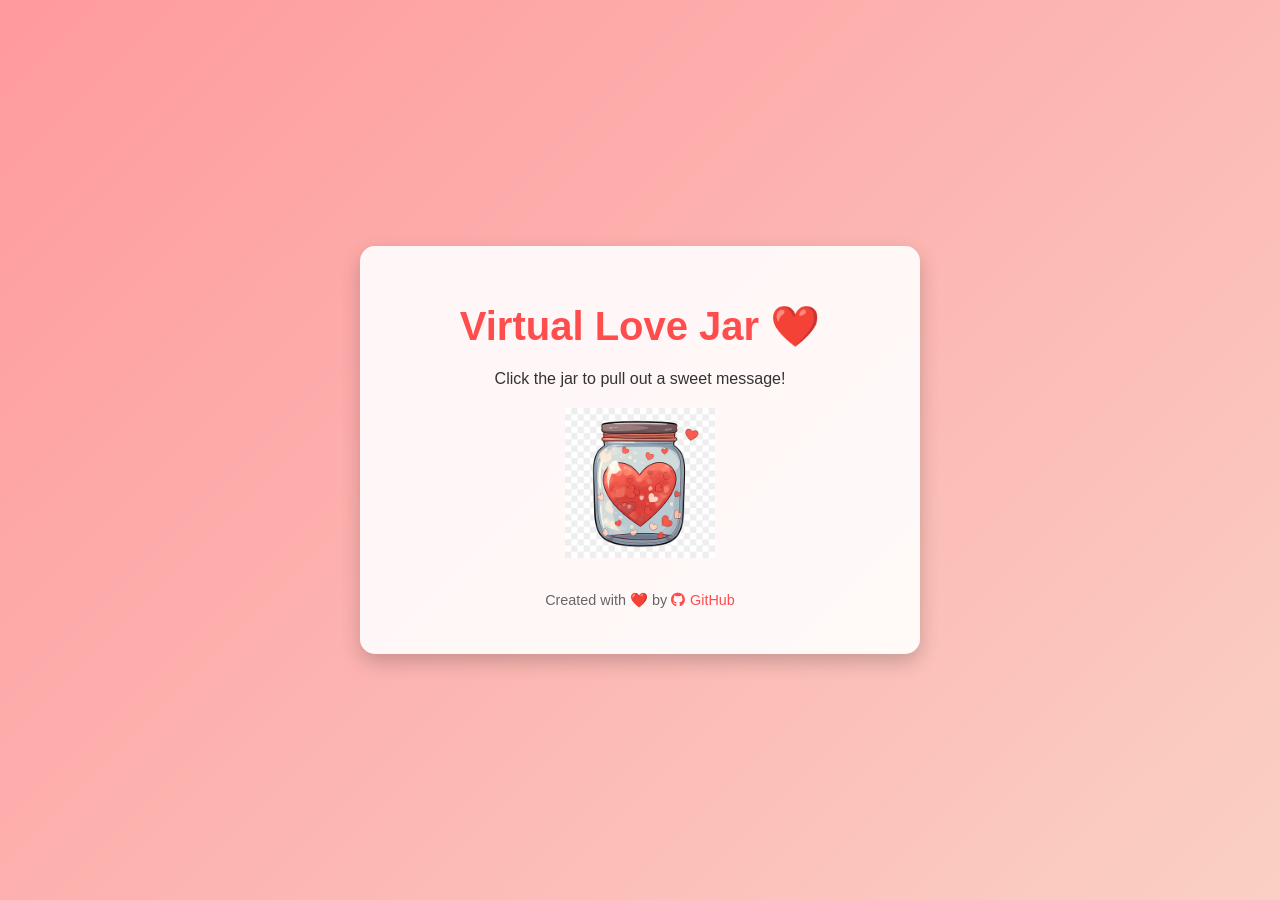
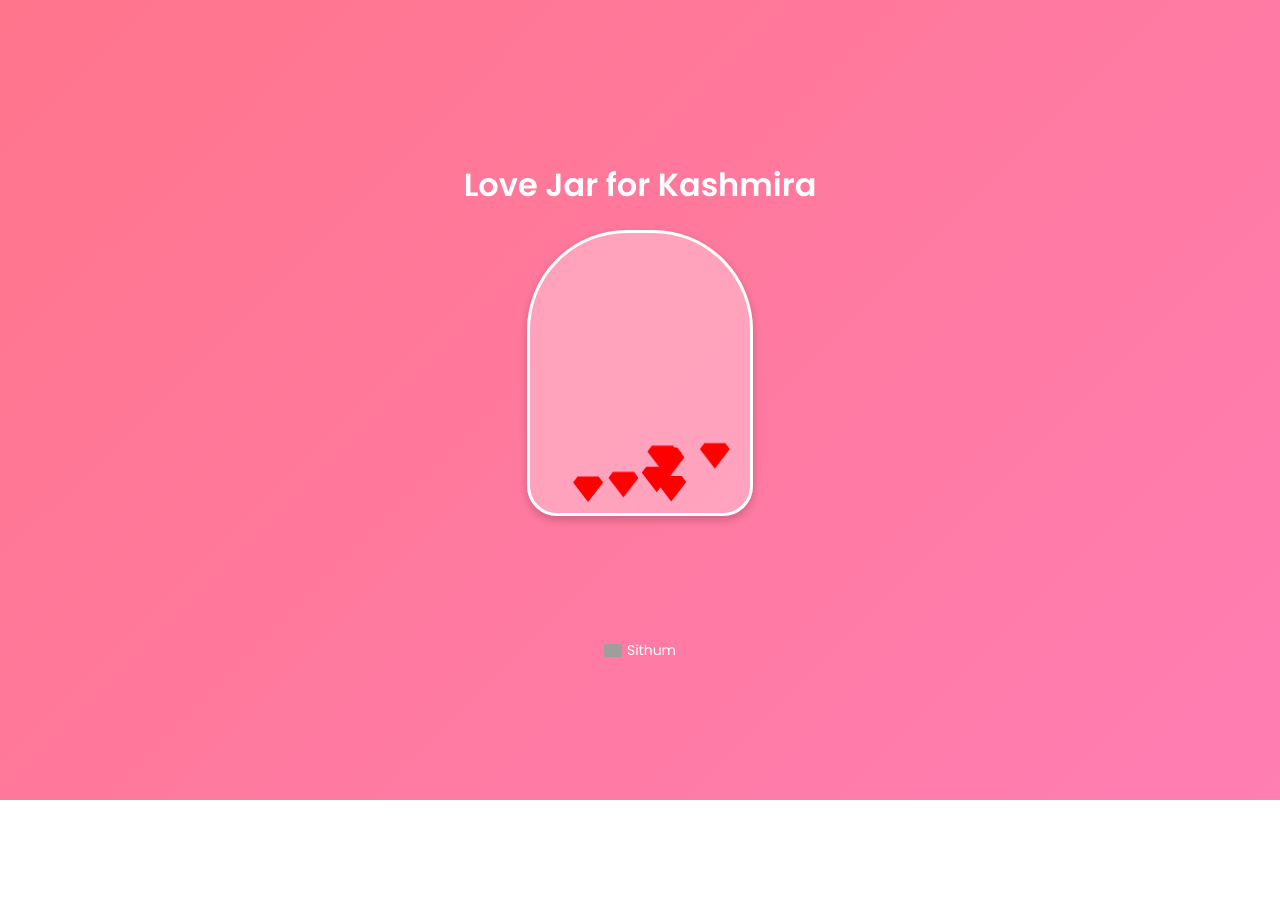
Before and after one commit to Sithum0910/Virtual-love-jar, a plain HTML site: page index.html in a window 1280 px wide. After the commit the page ends 800 px from the top, so only its background shows below. Drawn offline with Linux system fonts and the light colour scheme; grey boxes are pictures that could not be loaded.

Commit message:
Update index.html

```diff
--- a/index.html
+++ b/index.html
@@ -3,161 +3,161 @@
 <head>
     <meta charset="UTF-8">
     <meta name="viewport" content="width=device-width, initial-scale=1.0">
-  <title>Virtual Love Jar ❤️</title>
-  <link rel="stylesheet" href="https://cdnjs.cloudflare.com/ajax/libs/font-awesome/6.0.0/css/all.min.css">
+    <title>Love Jar for Kashmira</title>
     <style>
+        /* Premium Font */
+        @import url('https://fonts.googleapis.com/css2?family=Poppins:wght@300;400;600&display=swap');
+
         body {
-      font-family: 'Arial', sans-serif;
-      background: linear-gradient(135deg, #ff9a9e, #fad0c4);
-      color: #333;
-      text-align: center;
-      padding: 50px;
-      margin: 0;
+            font-family: 'Poppins', sans-serif;
+            background: linear-gradient(135deg, #ff758c, #ff7eb3);
             display: flex;
             justify-content: center;
             align-items: center;
-      min-height: 100vh;
+            height: 100vh;
+            flex-direction: column;
+            text-align: center;
+            color: white;
+            margin: 0;
         }
 
-    .container {
-      background: rgba(255, 255, 255, 0.9);
-      padding: 30px;
-      border-radius: 15px;
-      box-shadow: 0 8px 20px rgba(0, 0, 0, 0.2);
-      max-width: 500px;
-      width: 100%;
-      animation: fadeIn 1.5s ease-in;
+        .jar-container {
+            position: relative;
+            width: 220px;
+            height: 260px;
+            background: rgba(255, 255, 255, 0.3);
+            border-radius: 100px 100px 30px 30px;
+            border: 3px solid white;
+            display: flex;
+            justify-content: center;
+            align-items: flex-end;
+            overflow: hidden;
+            padding-bottom: 20px;
+            box-shadow: 0px 4px 10px rgba(0, 0, 0, 0.2);
         }
 
-    h1 {
-      color: #ff4d4d;
-      font-size: 2.5em;
-      margin-bottom: 20px;
+        .heart {
+            position: absolute;
+            width: 30px;
+            height: 30px;
+            background: red;
+            clip-path: polygon(50% 15%, 85% 15%, 100% 35%, 50% 100%, 0% 35%, 15% 15%);
+            cursor: pointer;
+            transition: transform 0.2s ease-in-out;
         }
 
-    .jar {
-      cursor: pointer;
-      margin: 20px 0;
-      transition: transform 0.3s ease;
+        .heart:hover {
+            transform: scale(1.2);
         }
 
-    .jar img {
-      width: 150px;
-      height: auto;
+        /* Floating animation */
+        @keyframes float {
+            0% { transform: translateY(0); }
+            50% { transform: translateY(-10px); }
+            100% { transform: translateY(0); }
         }
 
-    .jar:hover {
-      transform: scale(1.1);
+        .heart:nth-child(odd) { animation: float 3s infinite ease-in-out; }
+        .heart:nth-child(even) { animation: float 4s infinite ease-in-out; }
+
+        .quote-box {
+            margin-top: 20px;
+            background: rgba(255, 255, 255, 0.2);
+            padding: 15px;
+            border-radius: 10px;
+            font-size: 18px;
+            font-weight: 600;
+            width: 250px;
+            min-height: 50px;
+            display: flex;
+            justify-content: center;
+            align-items: center;
+            opacity: 0;
+            transition: opacity 0.5s ease-in-out;
         }
 
-    #message-container {
-      margin-top: 20px;
-      padding: 15px;
-      background: rgba(255, 255, 255, 0.9);
-      border-radius: 10px;
-      box-shadow: 0 4px 10px rgba(0, 0, 0, 0.1);
-      animation: fadeIn 0.5s ease-in;
+        .quote-box.show {
+            opacity: 1;
         }
 
-    #message {
-      font-size: 1.2em;
-      color: #ff4d4d;
+        .footer {
+            margin-top: 20px;
+            font-size: 14px;
         }
 
-    .hidden {
-      display: none;
-    }
-
-    .save-button {
-      margin-top: 15px;
-      padding: 10px 20px;
-      background: #ff4d4d;
+        .footer a {
             color: white;
-      border: none;
-      border-radius: 5px;
-      cursor: pointer;
-      font-size: 1em;
-      transition: background 0.3s ease;
-    }
-
-    .save-button:hover {
-      background: #ff1a1a;
-    }
-
-    footer {
-      margin-top: 30px;
-      font-size: 0.9em;
-      color: #666;
-    }
-
-    footer a {
-      color: #ff4d4d;
             text-decoration: none;
-      display: inline-flex;
+            display: flex;
             align-items: center;
+            justify-content: center;
             gap: 5px;
         }
 
-    footer a:hover {
-      text-decoration: underline;
-    }
-
-    @keyframes fadeIn {
-      from { opacity: 0; }
-      to { opacity: 1; }
+        .footer img {
+            width: 18px;
         }
     </style>
 </head>
 <body>
-  <div class="container">
-    <h1>Virtual Love Jar ❤️</h1>
-    <p>Click the jar to pull out a sweet message!</p>
-    <div class="jar" onclick="showMessage()">
-      <img src="https://raw.githubusercontent.com/Sithum0910/Virtual-love-jar/refs/heads/main/png-transparent-valentine-s-day-mason-jar-hearts-thumbnail.png" alt="Love Jar">
+
+    <h1>Love Jar for Kashmira</h1>
+
+    <div class="jar-container" id="jar">
+        <!-- Hearts will be added dynamically -->
     </div>
-    <div id="message-container" class="hidden">
-      <p id="message"></p>
-      <button class="save-button" onclick="saveMessage()">Save Message</button>
+
+    <div class="quote-box" id="quoteBox">Click a heart to see a love message!</div>
+
+    <div class="footer">
+        <a href="https://github.com/Sithum0910" target="_blank">
+            <img src="https://cdn-icons-png.flaticon.com/512/25/25231.png" alt="GitHub"> Sithum
+        </a>
     </div>
-    <footer>
-      <p>Created with ❤️ by <a href="https://github.com/Sithum0910" target="_blank"><i class="fab fa-github"></i> GitHub</a></p>
-    </footer>
-  </div>
-  <audio id="sound-effect" src="assets/message-sound.mp3"></audio>
+
     <script>
-    const messages = [
-      "You make me the happiest person in the world.",
-      "I love the way you laugh.",
-      "You’re my favorite person to talk to.",
-      "I can’t wait to see you again.",
-      "You’re my everything.",
-      "Every moment with you is a treasure.",
-      "I love you more than words can express.",
-      "You’re the best thing that ever happened to me.",
-      "I’m so grateful to have you in my life.",
-      "You’re my sunshine on a cloudy day."
+        const quotes = [
+            "You are the light of my life ❤️",
+            "Every moment with you is a blessing 💖",
+            "My heart beats only for you 💕",
+            "You are my sunshine on a rainy day ☀️",
+            "Forever and always, my love 💞",
+            "I love you more than words can say 💘",
+            "You are my dream come true 😘",
+            "Your love makes my world magical ✨",
+            "I cherish every second with you 💗",
+            "You are my heart, my soul, my everything 💓"
         ];
 
-    function showMessage() {
-      const messageContainer = document.getElementById("message-container");
-      const messageElement = document.getElementById("message");
-      const soundEffect = document.getElementById("sound-effect");
+        const jar = document.getElementById("jar");
+        const quoteBox = document.getElementById("quoteBox");
 
-      // Play sound effect
-      soundEffect.play();
-
-      // Pick a random message
-      const randomMessage = messages[Math.floor(Math.random() * messages.length)];
-      messageElement.innerText = randomMessage;
-
-      // Show the message container
-      messageContainer.classList.remove("hidden");
+        // Generate hearts inside the jar
+        function createHearts() {
+            for (let i = 0; i < 8; i++) {
+                let heart = document.createElement("div");
+                heart.classList.add("heart");
+                heart.style.left = `${Math.random() * 140 + 40}px`;
+                heart.style.bottom = `${Math.random() * 40}px`;
+                heart.onclick = () => showQuote();
+                jar.appendChild(heart);
+            }
         }
 
-    function saveMessage() {
-      const message = document.getElementById("message").innerText;
-      alert(`Saved: "${message}"`);
+        // Show a random quote
+        function showQuote() {
+            const randomQuote = quotes[Math.floor(Math.random() * quotes.length)];
+            quoteBox.innerHTML = randomQuote;
+            quoteBox.classList.add("show");
+
+            // Hide after 3 seconds
+            setTimeout(() => {
+                quoteBox.classList.remove("show");
+            }, 3000);
         }
+
+        createHearts();
     </script>
+
 </body>
 </html>
```
Lines whose indentation alone changed are shown as unchanged.
